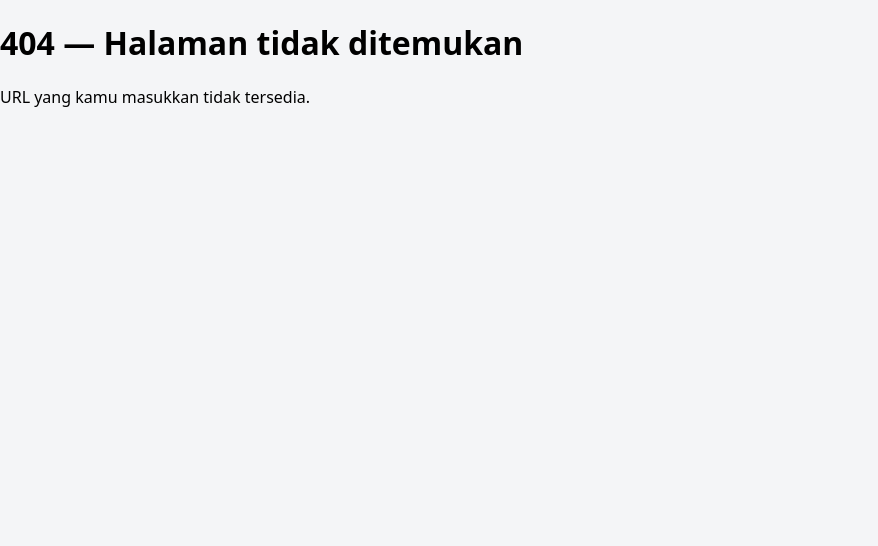
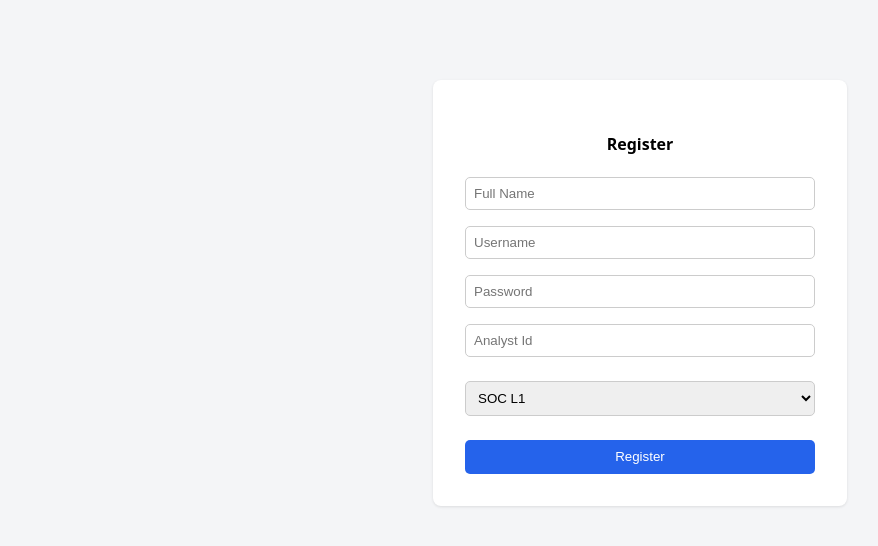
Before and after one commit to keshiii23/React-Project, a React (Create React App) app: page /register in a window 1280 px wide. Before the commit this address had no page. Shown: the top 546 px of the page, without its empty margins (0-878 px from the left). Built offline with nearby package versions, Linux system fonts and the light colour scheme.

Commit message:
Penambahan Form Register dan Sorted Date

```diff
--- a/src/App.jsx
+++ b/src/App.jsx
@@ -3,6 +3,7 @@ import Dashboard from './Dashboard';
 import Signin from './Login';
 import {useState} from 'react';
 import incidentDetails from './Incident';
+import Register from './Register';
 
 function RouteError() {
   return (
@@ -15,6 +16,7 @@ function RouteError() {
 
 function App() {
     const [currentUser, setCurrentUser] = useState(null);
+    const [registeredUser, setRegisteredUser] = useState(null);
     const [incidents, setIncidents] = useState(incidentDetails);
     const dashboardMatch = useMatch('/');
     const incidentMatch = useMatch('/incident/:id');
@@ -48,6 +50,15 @@ function App() {
           >
         </Route>
       <Route
+          path = "/register"
+          element = {
+            registeredUser
+            ? <Navigate to ="/login" replace />
+            : <Register onRegister={setRegisteredUser}/>
+          }
+          >
+        </Route>
+      <Route
       path="*" element={<RouteError/>}>
       </Route>
       </Routes>
--- a/src/Dashboard.jsx
+++ b/src/Dashboard.jsx
@@ -4,6 +4,7 @@ import mockAnalyst from './mockAnalyst';
 import IncidentList from './IncidentList';
 import InvestigationPanel from './InvestigationPanel';
 import {useNavigate, Routes, Route, Link, useMatch, Navigate}from 'react-router-dom';
+import FilteredTimestamps from './FilteredTimestamps';
 
 function RouteError() {
   return(
@@ -13,7 +14,6 @@ function RouteError() {
     </div>
   )
 }
-
 
 function Dashboard({currentUser, onLogout, incidents, setIncidents}) {
   const [draftNotes, setDraftNotes] = useState('');
@@ -164,6 +164,14 @@ function Dashboard({currentUser, onLogout, incidents, setIncidents}) {
   };
 
   const investigateIncident = (id) => {
+    const now = new Date().toISOString();
+    setIncidents((incidents) =>
+      incidents.map((incident) =>
+      incident.id === id ? {
+        ...incident,
+        investigatedAt: now,
+      } :incident )
+    );
     setDraftNotes('');
     setSelectedClassification('');
     navigate(`/incident/${id}`);
@@ -178,6 +186,9 @@ function Dashboard({currentUser, onLogout, incidents, setIncidents}) {
   incident.id.toLowerCase().includes(searchIncident.trim().toLowerCase()))
   return (
     <main className="dashboard">
+      <div>
+        <FilteredTimestamps incidents={incidents}/>
+      </div>
       <button onClick={onLogout}>Logout</button>
       <h1>SOC Incident Management System</h1>
       <p>Incident Overview</p>
--- /dev/null
+++ b/src/FilteredTimestamps.jsx
@@ -0,0 +1,19 @@
+import {useState, useMemo} from 'react';
+function FilteredTimestamps({incidents}) {
+  const [date, setDate] = useState('');
+  const [appliedDate, setAppliedDate] = useState('');
+  const filteredDate = useMemo(() => {
+    if (!appliedDate) return [];
+    return incidents.filter((incident) => incident.investigatedAt?.slice(0, 10) === appliedDate);
+  }, [incidents, appliedDate]);
+  return (
+  <div>
+    <input type="date" value={date} onChange={(e) => setDate(e.target.value)}/>
+    <button onClick={() => setAppliedDate(date)} disabled={!date}>Search / Filter</button>
+    {filteredDate.map((incident) => <p key={incident.id}>Incident Id : {incident.id}</p>)}
+  </div>
+  )
+}
+
+
+export default FilteredTimestamps;
--- a/src/Login.jsx
+++ b/src/Login.jsx
@@ -54,7 +54,6 @@ function Signin({onLogin}) {
                 className="btn"
                 />
             </form>
-            <a className="link" href="/signup"> Sign up </a>
             </div>
         )
 }
--- /dev/null
+++ b/src/Register.css
@@ -0,0 +1,43 @@
+.register {
+  max-width: 350px;
+  margin: 5rem auto;
+  padding: 2rem;
+  background: white;
+  border-radius: 8px;
+  box-shadow: 0 1px 3px rgba(0,0,0,0.1);
+  text-align: center;
+}
+
+.text_area {
+  margin-bottom: 1rem;
+}
+
+.text_input {
+  width: 100%;
+  padding: 0.5rem;
+  border: 1px solid #ccc;
+  border-radius: 5px;
+  box-sizing: border-box;
+}
+
+.btn {
+  width: 100%;
+  padding: 0.6rem;
+  background: #2563eb;
+  color: white;
+  border: none;
+  border-radius: 5px;
+  cursor: pointer;
+}
+
+.link {
+  display: block;
+  margin-top: 1rem;
+  font-size: 0.85rem;
+  color: #2563eb;
+}
+
+[role="alert"] {
+  color: #dc2626;
+  font-size: 0.85rem;
+}
--- /dev/null
+++ b/src/Register.jsx
@@ -0,0 +1,169 @@
+import './Register.css';
+import { useState } from 'react';
+import mockUsers from './mockUsers';
+import mockAnalyst from './mockAnalyst';
+
+function Register({ onRegister }) {
+  const [name, setName] = useState('');
+  const [username, setUser] = useState('');
+  const [password, setPass] = useState('');
+  const [analystId, setAnalystId] = useState('');
+  const [role, setRole] = useState('SOC_L1');
+  const [error, setError] = useState(null);
+  const [success, setSuccess] = useState(null);
+
+  const handleSubmit = (event) => {
+    event.preventDefault();
+
+    setError(null);
+    setSuccess(null);
+
+    if (
+      !name.trim() ||
+      !username.trim() ||
+      !password.trim() ||
+      !analystId.trim() ||
+      !role
+    ) {
+      setError('All fields cannot be blank!');
+      return;
+    }
+
+    const existingUser = mockUsers.find(
+      (user) => user.username === username.trim()
+    );
+
+    if (existingUser) {
+      setError('Username has already been registered!');
+      return;
+    }
+
+    const existingAnalyst = mockAnalyst.find(
+      (analyst) => analyst.id === analystId.trim()
+    );
+
+    if (existingAnalyst) {
+      setError('Analyst Id has already been used!');
+      return;
+    }
+
+    const newAnalyst = {
+      id: analystId.trim(),
+      name: name.trim(),
+      role,
+    };
+
+    const newUser = {
+      username: username.trim(),
+      password,
+      analystId: analystId.trim(),
+    };
+
+    mockAnalyst.push(newAnalyst);
+    mockUsers.push(newUser);
+
+    setSuccess('Registration successful!');
+
+    if (onRegister) {
+      onRegister({
+        analystId: newUser.analystId,
+        username: newUser.username,
+      });
+    }
+
+    setName('');
+    setUser('');
+    setPass('');
+    setAnalystId('');
+    setRole('SOC_L1');
+  };
+
+  return (
+    <div className="register">
+      <h4>Register</h4>
+
+      <form onSubmit={handleSubmit}>
+        {error && (
+          <p role="alert" className="error-msg">
+            {error}
+          </p>
+        )}
+
+        {success && (
+          <p className="success-msg">
+            {success}
+          </p>
+        )}
+
+        <div className="text_area">
+          <input
+            type="text"
+            id="name"
+            name="name"
+            placeholder="Full Name"
+            value={name}
+            className="text_input"
+            onChange={(event) => setName(event.target.value)}
+          />
+        </div>
+
+        <div className="text_area">
+          <input
+            type="text"
+            id="username"
+            name="username"
+            placeholder="Username"
+            value={username}
+            className="text_input"
+            onChange={(event) => setUser(event.target.value)}
+          />
+        </div>
+
+        <div className="text_area">
+          <input
+            type="password"
+            id="password"
+            name="password"
+            placeholder="Password"
+            value={password}
+            className="text_input"
+            onChange={(event) => setPass(event.target.value)}
+          />
+        </div>
+
+        <div className="text_area">
+          <input
+            type="text"
+            id="analystId"
+            name="analystId"
+            placeholder="Analyst Id"
+            value={analystId}
+            className="text_input"
+            onChange={(event) => setAnalystId(event.target.value)}
+          />
+        </div>
+
+        <div className="text_area">
+          <select
+            id="role"
+            name="role"
+            value={role}
+            className="text_input"
+            onChange={(event) => setRole(event.target.value)}
+          >
+            <option value="SOC_L1">SOC L1</option>
+            <option value="SOC_L2">SOC L2</option>
+          </select>
+        </div>
+
+        <input
+          type="submit"
+          value="Register"
+          className="btn"
+        />
+      </form>
+    </div>
+  );
+}
+
+export default Register;
--- a/src/index.js
+++ b/src/index.js
@@ -14,7 +14,4 @@ root.render(
   </React.StrictMode>
 );
 
-// If you want to start measuring performance in your app, pass a function
-// to log results (for example: reportWebVitals(console.log))
-// or send to an analytics endpoint. Learn more: https://bit.ly/CRA-vitals
 reportWebVitals();
```
